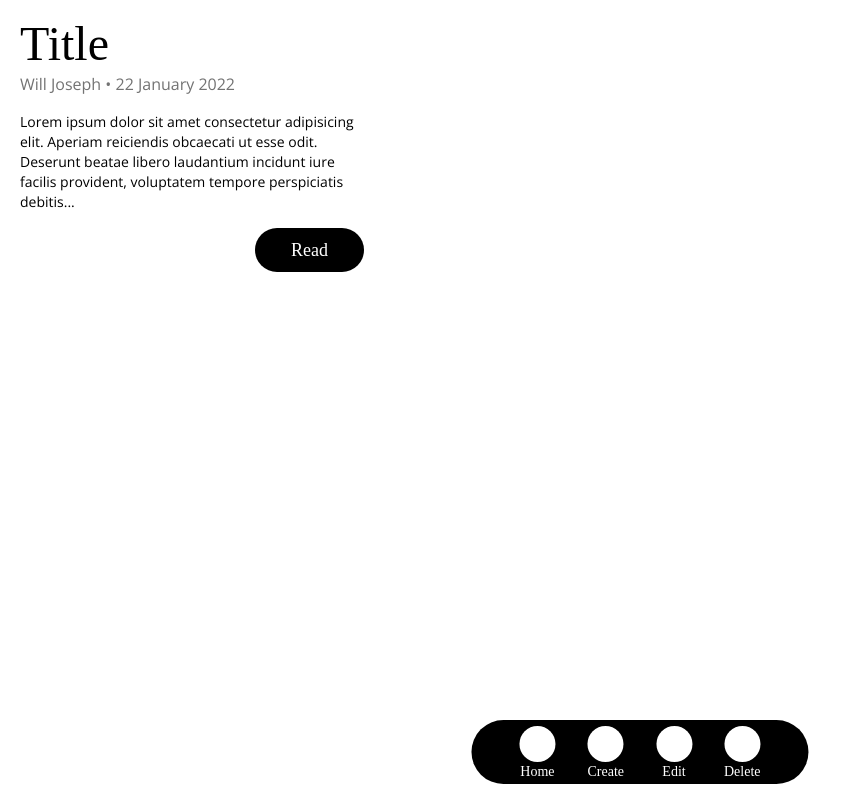
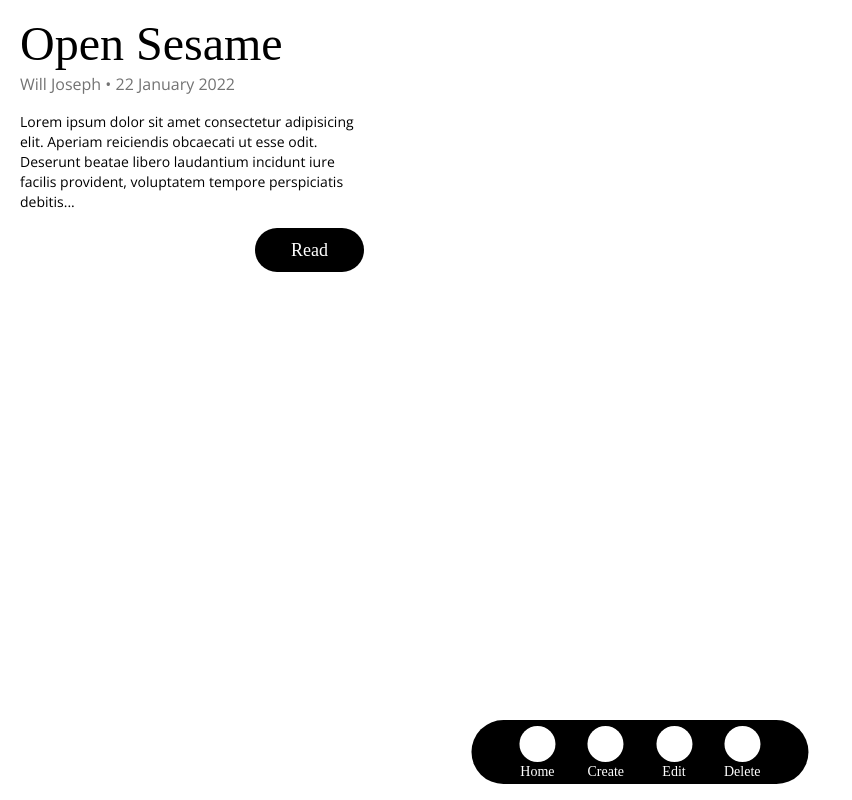
Before and after one commit to programmergeek/public-posts, a React (Create React App) app: page / in a window 1280 px wide. Shown: the whole page, without its empty margins (0-852 px from the left). Built offline with nearby package versions, Linux system fonts and the light colour scheme; some icons are missing; a web font is replaced by a local one.

Commit message:
created props type definition

```diff
--- a/src/App.tsx
+++ b/src/App.tsx
@@ -4,7 +4,12 @@ import { FullNavBarMobile, PostCard } from "./Components";
 function App() {
   return (
     <div className="App">
-      <PostCard />
+      <PostCard
+        author="Will Joseph"
+        postSnippet="Lorem ipsum dolor sit amet consectetur adipisicing elit. Aperiam reiciendis obcaecati ut esse odit. Deserunt beatae libero laudantium incidunt iure facilis provident, voluptatem tempore perspiciatis debitis..."
+        publishDate="22 January 2022"
+        title="Open Sesame"
+      />
       <FullNavBarMobile />
     </div>
   );
--- a/src/Components/PostCard.tsx
+++ b/src/Components/PostCard.tsx
@@ -1,22 +1,24 @@
 import React from "react";
 import { PrimaryButton } from "./Buttons";
 
-export const PostCard: React.FC = () => {
+type PostCardProps = {
+  title: string;
+  publishDate: string;
+  author: string;
+  postSnippet: string;
+};
+
+export const PostCard: React.FC<PostCardProps> = ({ ...props }) => {
   return (
     <div className="border-b-2 border-neutral-400 px-2 py-4 sm:border-0 sm:p-5 sm:w-80 sm:h-80 sm:rounded-lg bg-white lg:w-96 lg:h-72">
       <section className="mb-1">
-        <Title>Title</Title>
+        <Title>{props.title}</Title>
       </section>
       <section className="mb-4">
-        <AuthorAndPublishDate author="Will Joseph" date="22 January 2022" />
+        <AuthorAndPublishDate author={props.author} date={props.publishDate} />
       </section>
       <section className="mb-8 sm:mb-4">
-        <p className="font-openSans text-sm">
-          Lorem ipsum dolor sit amet consectetur adipisicing elit. Aperiam
-          reiciendis obcaecati ut esse odit. Deserunt beatae libero laudantium
-          incidunt iure facilis provident, voluptatem tempore perspiciatis
-          debitis...
-        </p>
+        <p className="font-openSans text-sm">{props.postSnippet}</p>
       </section>
       <div className="flex justify-end">
         <PrimaryButton>Read</PrimaryButton>
```
